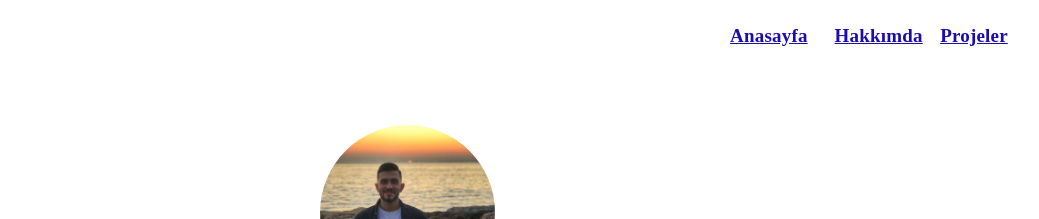
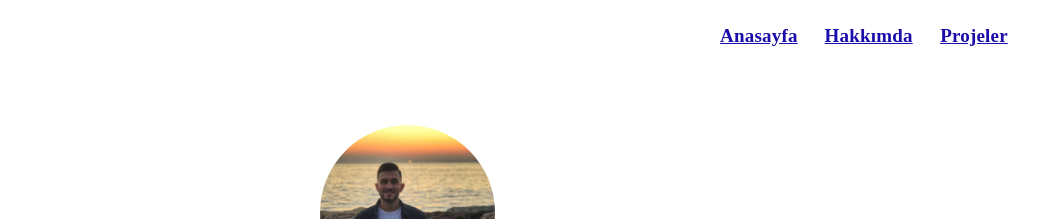
Before and after one commit to Suleymanyldrm/Suleymanyldrm.github.io, a Jekyll site: the page built from blog.html, in a window 1280 px wide. Shown: the top 219 px of the page, without its empty margins (233-1272 px from the left). Built offline with Jekyll 4.4.1, drawn with Linux system fonts in a browser that asks for light colours.

Commit message:
Update nav.html

```diff
--- a/_includes/nav.html
+++ b/_includes/nav.html
@@ -8,7 +8,7 @@
 
         {% if site.blog == true %}
             {% if page.title != "About" %}
-                <li class="item">
+                <li class="item" style="padding-right: 10px;">
                     <a class="link" href="{{ site.url }}/about">Hakkımda</a>
                 </li>
             {% endif %}
```
